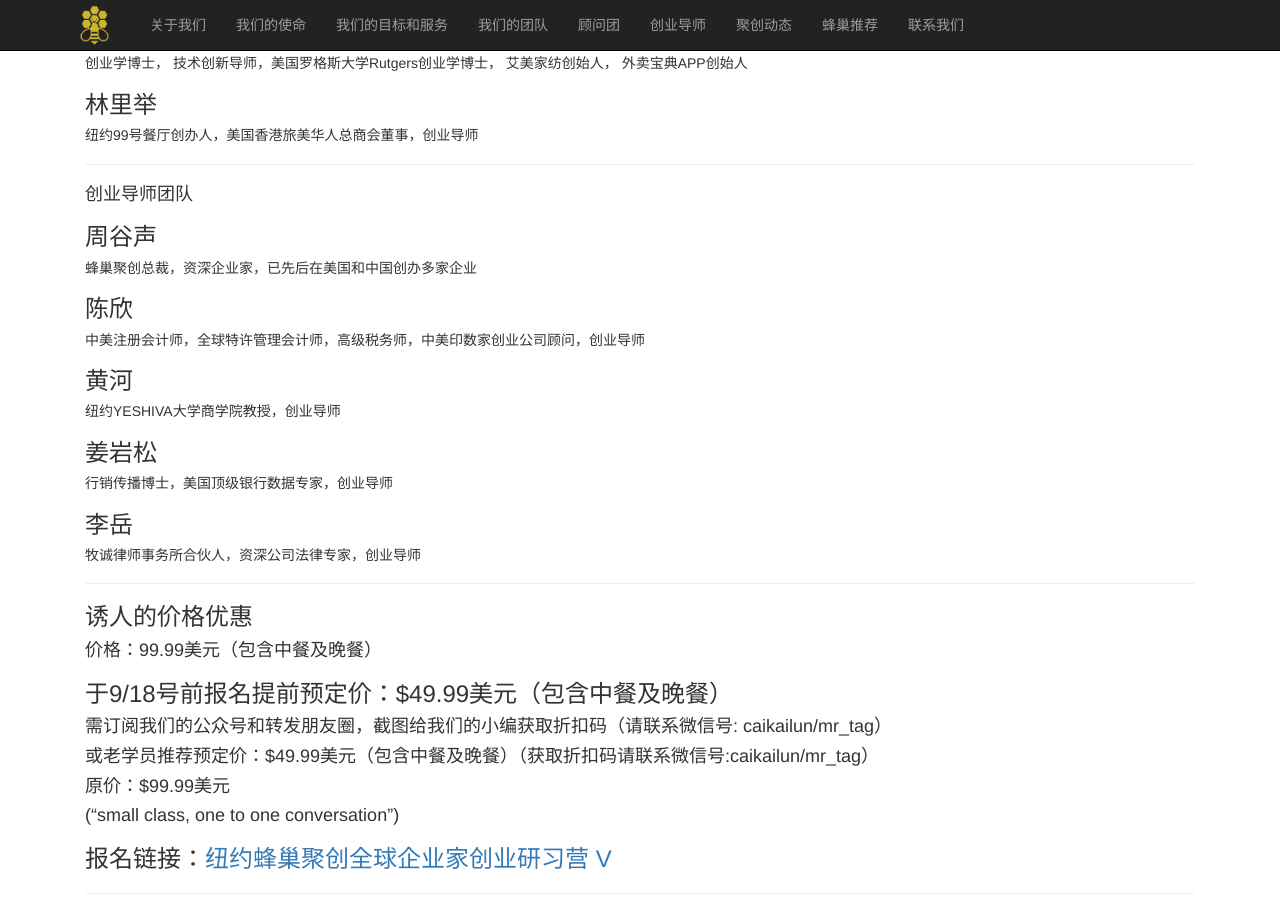
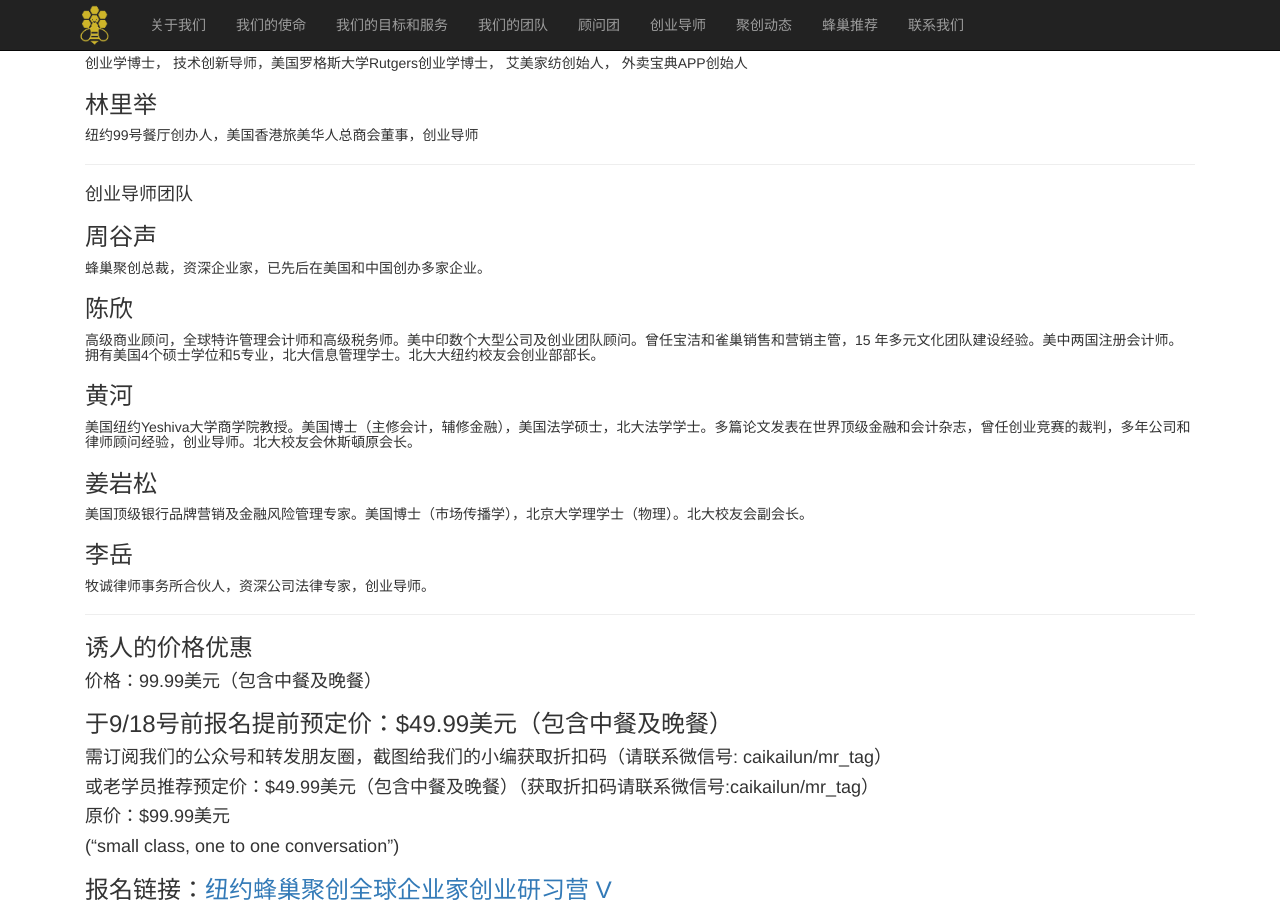
Before and after one commit to ibinc/ibinc.github.io, a Jekyll site: the page built from events_cn.md, in a window 1280 px wide and 900 px high, scrolled down 1742 px. Built offline with Jekyll 4.4.1, drawn with Linux system fonts in a browser that asks for light colours; Markdown is read by kramdown in place of the engine named in the settings.

Commit message:
Update events_cn.md

```diff
--- a/events_cn.md
+++ b/events_cn.md
@@ -104,19 +104,19 @@
 ####创业导师团队
 
 ### 周谷声
-#####蜂巢聚创总裁，资深企业家，已先后在美国和中国创办多家企业
+#####蜂巢聚创总裁，资深企业家，已先后在美国和中国创办多家企业。
 
 ### 陈欣
-#####中美注册会计师，全球特许管理会计师，高级税务师，中美印数家创业公司顾问，创业导师
+#####高级商业顾问，全球特许管理会计师和高级税务师。美中印数个大型公司及创业团队顾问。曾任宝洁和雀巢销售和营销主管，15 年多元文化团队建设经验。美中两国注册会计师。拥有美国4个硕士学位和5专业，北大信息管理学士。北大大纽约校友会创业部部长。
 
 ### 黄河
-#####纽约YESHIVA大学商学院教授，创业导师
+#####美国纽约Yeshiva大学商学院教授。美国博士（主修会计，辅修金融），美国法学硕士，北大法学学士。多篇论文发表在世界顶级金融和会计杂志，曾任创业竞赛的裁判，多年公司和律师顾问经验，创业导师。北大校友会休斯頓原会长。
 
 ### 姜岩松
-#####行销传播博士，美国顶级银行数据专家，创业导师
+#####美国顶级银行品牌营销及金融风险管理专家。美国博士（市场传播学），北京大学理学士（物理）。北大校友会副会长。
 
 ### 李岳
-#####牧诚律师事务所合伙人，资深公司法律专家，创业导师
+#####牧诚律师事务所合伙人，资深公司法律专家，创业导师。
 
 
 --------------------------------------------------------------------------------
```
